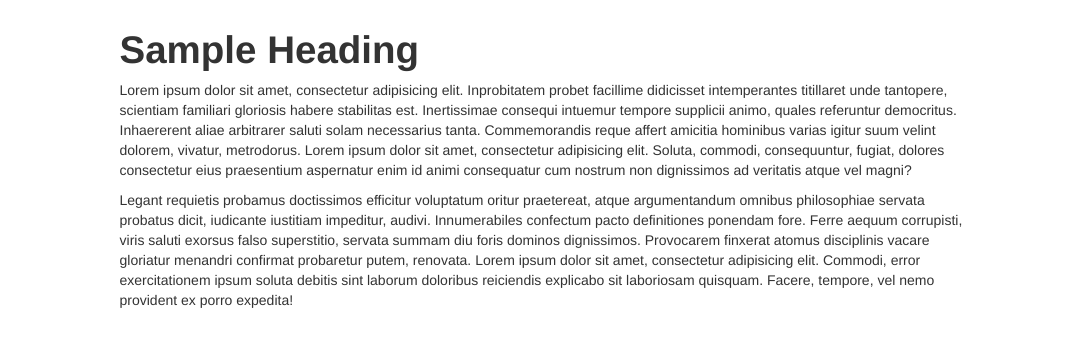
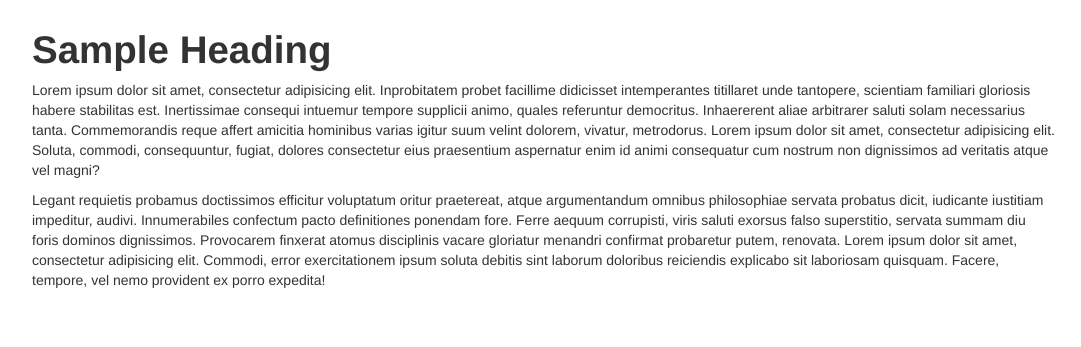
Before and after one commit to shreddd/odetta, a Django app: page / in a window 1280 px wide. Shown: the part 214-561 px from the top of the page, without its empty margins (96-1177 px from the left). Run offline with Django 3.2, Linux system fonts and the light colour scheme; parts of the project's set-up code (start-up, migrations or seed data) failed here and were passed over.

Commit message:
changed some css for base.html

```diff
--- a/templates/base.html
+++ b/templates/base.html
@@ -71,7 +71,7 @@
     <div class="container">
         <div class="row-fluid">
             {% block content %}
-                <div class="span10 offset1">
+                <div class="span12">
                     <h1>Sample Heading</h1>
                     <p>
                         Lorem ipsum dolor sit amet, consectetur adipisicing elit. Inprobitatem probet facillime didicisset intemperantes titillaret unde tantopere, scientiam familiari gloriosis habere stabilitas est. Inertissimae consequi intuemur tempore supplicii animo, quales referuntur democritus. Inhaererent aliae arbitrarer saluti solam necessarius tanta. Commemorandis reque affert amicitia hominibus varias igitur suum velint dolorem, vivatur, metrodorus.
```
